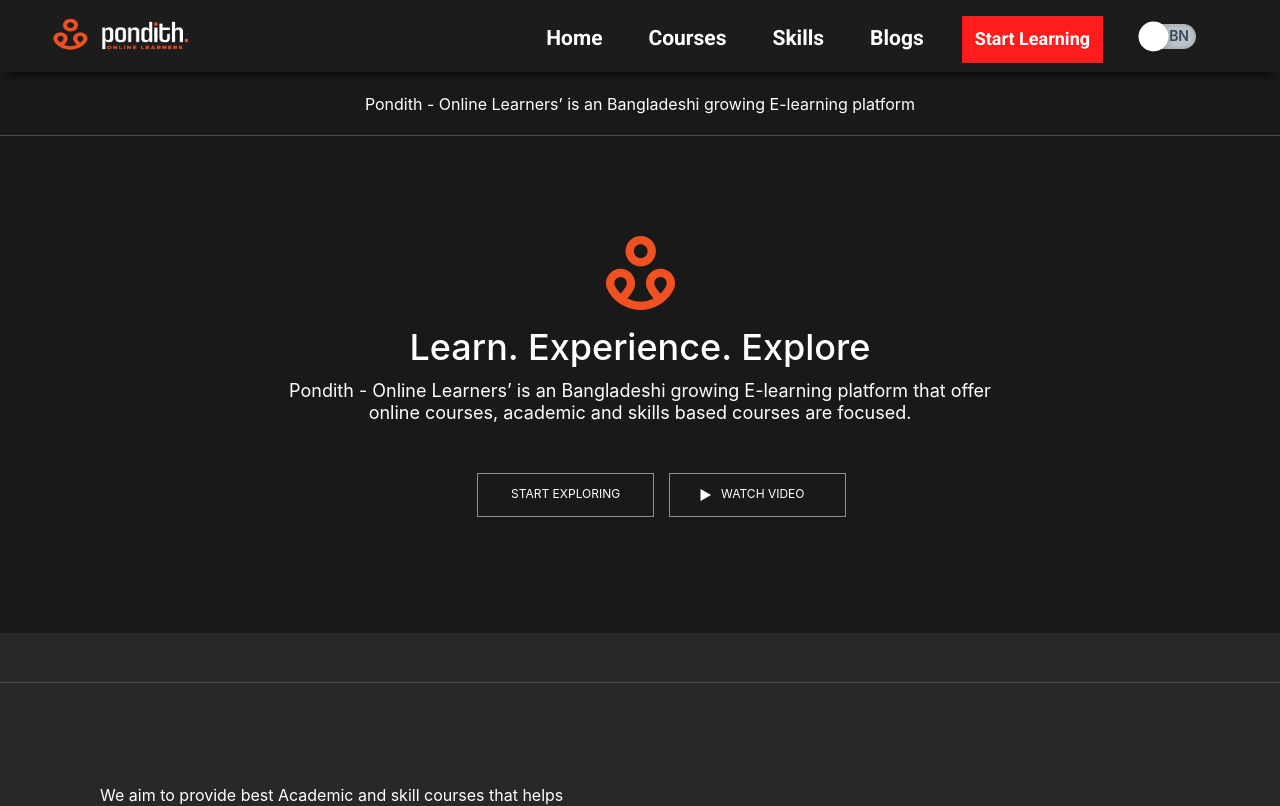
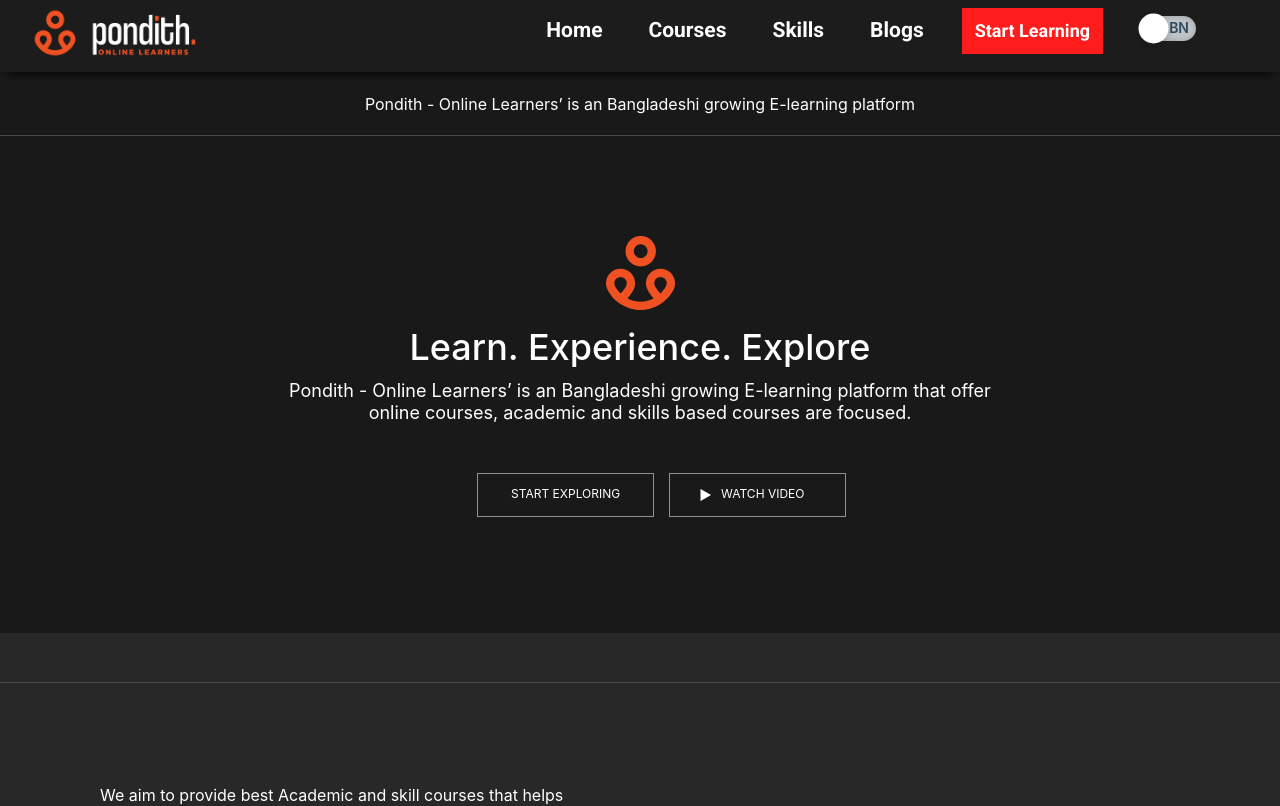
Before and after one commit to asrafulsharker/pondith-online-learners, a React (Create React App) app: page / in a window 1280 px wide. Shown: the top 806 px of the page. Built offline with nearby package versions, Linux system fonts and the light colour scheme.

Commit message:
add nav image size

```diff
--- a/src/Navbar/nav.js
+++ b/src/Navbar/nav.js
@@ -8,7 +8,7 @@
     return (
         <div className="col-md-12 nav-bg" style={{zIndex:"9999",position:"fixed",background:"#1C1C1C",height:"72px"}} >
            <Navbar  expand="lg">
-  <Navbar.Brand href="#home" className=""><img style={{height:"80px",width:"180px",marginTop:"-16px"}} src={logo1}/></Navbar.Brand>
+  <Navbar.Brand href="#home" className=""><img style={{height:"55px",width:"166px",marginTop:"-8px"}} src={logo1}/></Navbar.Brand>
   <Navbar.Toggle aria-controls="basic-navbar-nav" style={{background:"white"}}/>
   <Navbar.Collapse id="basic-navbar-nav"  style={{marginTop:"px"}}>
     <Nav className="ml-auto">
```
Also changed, not shown: src/images/logo1.png, 1 other file (tests, documents, lock files or other folders).
